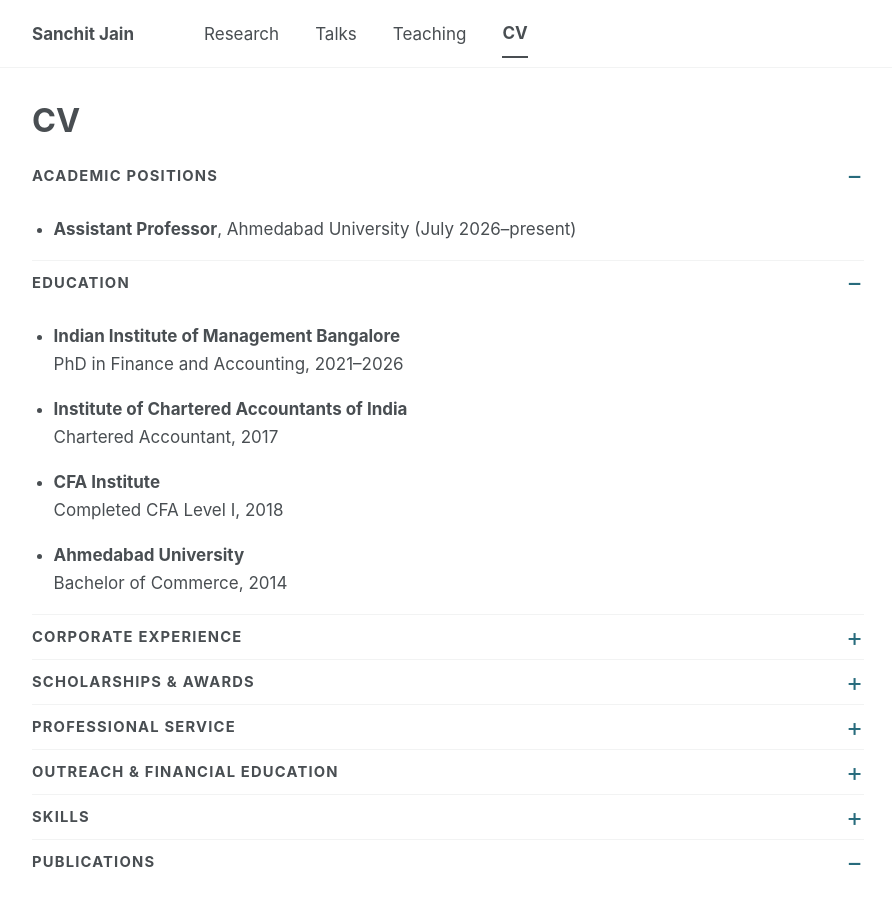
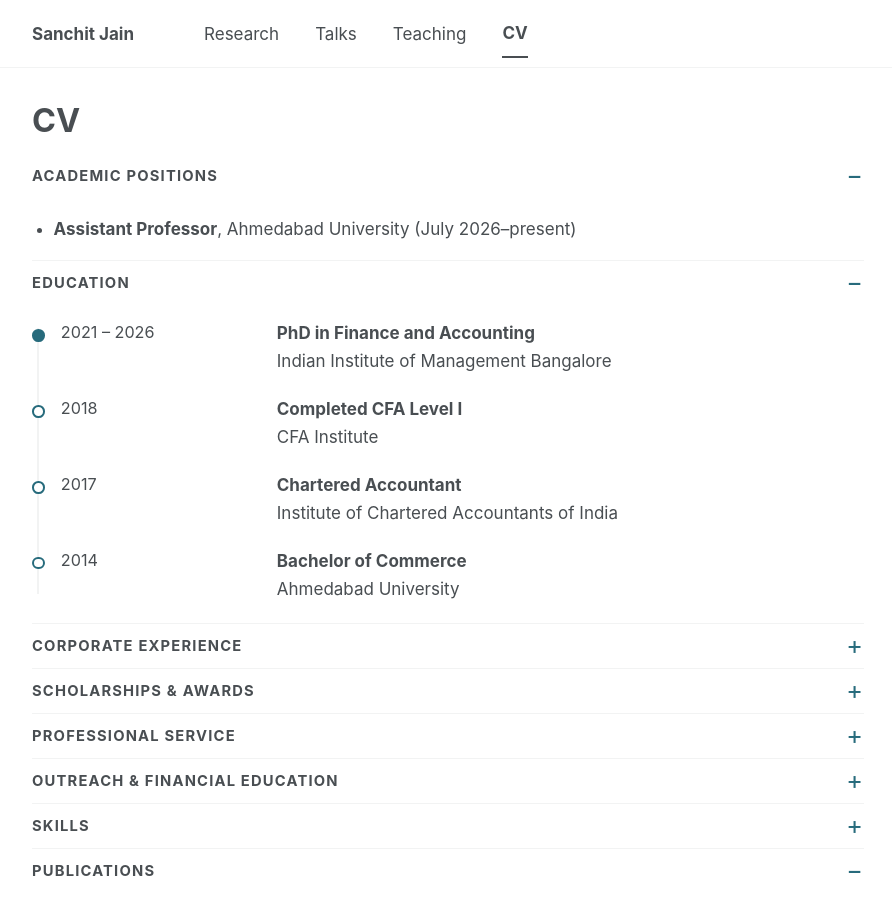
Before and after one commit to casanchitjain/casanchitjain.github.io, a Jekyll site: the page built from _pages/cv.md, in a window 1280 px wide and 900 px high. Shown: the whole window, without its empty margins (192-1084 px from the left). Built offline with Jekyll 4.4.1, drawn with Linux system fonts in a browser that asks for light colours; a script bundle is joined from its source files by our own code; library files that are not in the unit come from our copies.

Commit message:
Show CV education, experience and awards as vertical timelines
Dates sit on the left and role and organization on the right. Education is now
listed newest first.

```diff
--- a/_pages/cv.md
+++ b/_pages/cv.md
@@ -17,37 +17,36 @@ redirect_from:
 
 <details class="research-section" open markdown="1">
 <summary>Education</summary>
-- **Indian Institute of Management Bangalore**
-  PhD in Finance and Accounting, 2021–2026
-
-- **Institute of Chartered Accountants of India**
-  Chartered Accountant, 2017
-
-- **CFA Institute**
-  Completed CFA Level I, 2018
-
-- **Ahmedabad University**
-  Bachelor of Commerce, 2014
+<ol class="timeline">
+  <li><span class="timeline__date">2021 – 2026</span><span class="timeline__body"><strong>PhD in Finance and Accounting</strong><br>Indian Institute of Management Bangalore</span></li>
+  <li><span class="timeline__date">2018</span><span class="timeline__body"><strong>Completed CFA Level I</strong><br>CFA Institute</span></li>
+  <li><span class="timeline__date">2017</span><span class="timeline__body"><strong>Chartered Accountant</strong><br>Institute of Chartered Accountants of India</span></li>
+  <li><span class="timeline__date">2014</span><span class="timeline__body"><strong>Bachelor of Commerce</strong><br>Ahmedabad University</span></li>
+</ol>
 
 </details>
 
 <details class="research-section" markdown="1">
 <summary>Corporate experience</summary>
-- Senior Product Manager, Wealth, Batlivala & Karani (May 2019 – Jun 2021)
-- Product Specialist, ICICI Prudential Asset Management Company (Sep 2017 – May 2019)
-- Transaction Advisory Analyst, Corporate Catalyst India (Sep 2015 – Feb 2016)
-- Article Assistant, Assurance, ASA & Associates LLP (Aug 2013 – Sep 2015)
-- Article Assistant, Assurance, S.R. Batliboi & Associates LLP (EY) (Aug 2012 – Aug 2013)
+<ol class="timeline">
+  <li><span class="timeline__date">May 2019 – Jun 2021</span><span class="timeline__body"><strong>Senior Product Manager, Wealth</strong><br>Batlivala &amp; Karani</span></li>
+  <li><span class="timeline__date">Sep 2017 – May 2019</span><span class="timeline__body"><strong>Product Specialist</strong><br>ICICI Prudential Asset Management Company</span></li>
+  <li><span class="timeline__date">Sep 2015 – Feb 2016</span><span class="timeline__body"><strong>Transaction Advisory Analyst</strong><br>Corporate Catalyst India</span></li>
+  <li><span class="timeline__date">Aug 2013 – Sep 2015</span><span class="timeline__body"><strong>Article Assistant, Assurance</strong><br>ASA &amp; Associates LLP</span></li>
+  <li><span class="timeline__date">Aug 2012 – Aug 2013</span><span class="timeline__body"><strong>Article Assistant, Assurance</strong><br>S.R. Batliboi &amp; Associates LLP (EY)</span></li>
+</ol>
 
 </details>
 
 <details class="research-section" markdown="1">
 <summary>Scholarships & Awards</summary>
-- Content Award, FinX Institute (CIEL) (Sep 2026)
-- Florintree Scholarship Award, IIM Bangalore (2025–26)
-- Best Research Paper Award in Finance, First Prize, Corporate Finance, RSFE Conference (Jun 2025)
-- Mirae Asset Scholar Award, IIM Bangalore (2024–25)
-- Stunning Debutant Award, ICICI Prudential AMC Ltd (Apr 2018)
+<ol class="timeline">
+  <li><span class="timeline__date">Sep 2026</span><span class="timeline__body"><strong>Content Award</strong><br>FinX Institute (CIEL)</span></li>
+  <li><span class="timeline__date">2025 – 26</span><span class="timeline__body"><strong>Florintree Scholarship Award</strong><br>IIM Bangalore</span></li>
+  <li><span class="timeline__date">Jun 2025</span><span class="timeline__body"><strong>Best Research Paper Award in Finance, First Prize, Corporate Finance</strong><br>RSFE Conference</span></li>
+  <li><span class="timeline__date">2024 – 25</span><span class="timeline__body"><strong>Mirae Asset Scholar Award</strong><br>IIM Bangalore</span></li>
+  <li><span class="timeline__date">Apr 2018</span><span class="timeline__body"><strong>Stunning Debutant Award</strong><br>ICICI Prudential AMC Ltd</span></li>
+</ol>
 
 </details>
 
```
